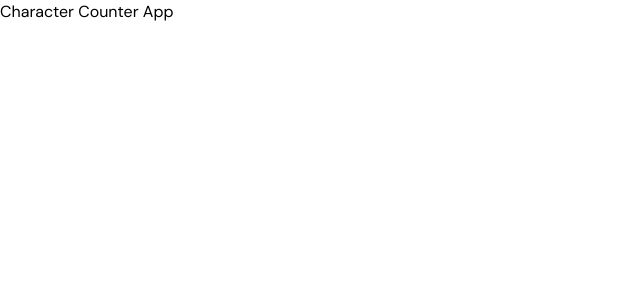
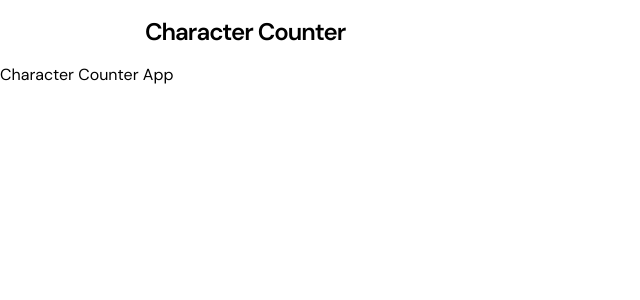
Before and after one commit to shoyo-22/vue-character-counter, a Vue app: page / in a window 1280 px wide. Shown: the top 300 px of the page, without its empty margins (0-640 px from the left). Built offline with nearby package versions, Linux system fonts and the light colour scheme.

Commit message:
feat: created app navbar
- without icons and theme switcher button for now

```diff
--- a/src/app/App.vue
+++ b/src/app/App.vue
@@ -1,5 +1,8 @@
-<script setup lang="ts"></script>
+<script setup lang="ts">
+import { AppNavbar } from '@/widgets/navbar';
+</script>
 
 <template>
+  <AppNavbar />
   <main>Character Counter App</main>
 </template>
--- /dev/null
+++ b/src/widgets/navbar/index.ts
@@ -0,0 +1,3 @@
+import AppNavbar from './ui/AppNavbar.vue';
+
+export { AppNavbar };
--- /dev/null
+++ b/src/widgets/navbar/ui/AppNavbar.vue
@@ -0,0 +1,17 @@
+<script setup lang="ts">
+import { BaseContainer } from '@/shared/ui';
+</script>
+
+<template>
+  <header>
+    <BaseContainer class="flex py-4">
+      <div class="flex flex-1">
+        <span
+          class="max-sm:text-lg leading-[1.3] max-sm:tracking-[-0.75px] font-semibold sm:text-2xl sm:tracking-[-1px]"
+        >
+          Character Counter
+        </span>
+      </div>
+    </BaseContainer>
+  </header>
+</template>
```
